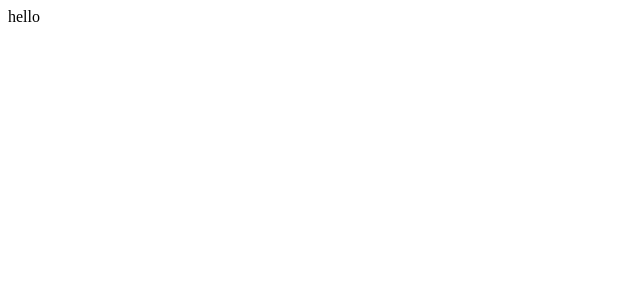
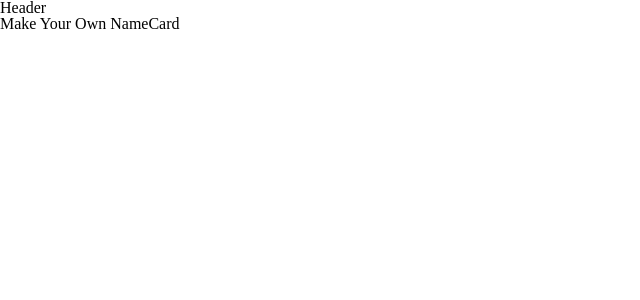
Before and after one commit to seoulcircle/portfolio, a React (Create React App) app: page /namecard in a window 1280 px wide. Shown: the top 300 px of the page, without its empty margins (0-640 px from the left). Built offline with nearby package versions, Linux system fonts and the light colour scheme.

Commit message:
기본 라우팅,theme  설정, 파일 구조 설계

```diff
--- a/package.json
+++ b/package.json
@@ -3,6 +3,8 @@
   "version": "0.1.0",
   "private": true,
   "dependencies": {
+    "@emotion/react": "^11.14.0",
+    "@emotion/styled": "^11.14.0",
     "@testing-library/dom": "^10.4.0",
     "@testing-library/jest-dom": "^6.6.3",
     "@testing-library/react": "^16.2.0",
@@ -11,9 +13,12 @@
     "@types/node": "^16.18.126",
     "@types/react": "^19.0.10",
     "@types/react-dom": "^19.0.4",
+    "ajv": "^8.17.1",
     "react": "^19.0.0",
     "react-dom": "^19.0.0",
+    "react-router-dom": "^7.3.0",
     "react-scripts": "5.0.1",
+    "styled-components": "^6.1.15",
     "typescript": "^4.9.5",
     "web-vitals": "^2.1.4"
   },
--- a/src/App.tsx
+++ b/src/App.tsx
@@ -1,7 +1,15 @@
-import React from "react";
+import AppRoutes from "./Routes";
+import { ThemeProvider, Global } from "@emotion/react";
+import { theme } from "./Styles/theme";
+import { globalStyles } from "./Styles/GlobalStyle";
 
 function App() {
-  return <div>hello</div>;
+  return (
+    <ThemeProvider theme={theme}>
+      <Global styles={globalStyles} />
+      <AppRoutes />
+    </ThemeProvider>
+  );
 }
 
 export default App;
--- /dev/null
+++ b/src/Components/Header.tsx
@@ -0,0 +1,5 @@
+function Header() {
+  return <div>Header</div>;
+}
+
+export default Header;
--- /dev/null
+++ b/src/Pages/Home.tsx
@@ -0,0 +1,5 @@
+function Home() {
+  return <div>Home</div>;
+}
+
+export default Home;
--- /dev/null
+++ b/src/Pages/Letter/Letter.tsx
@@ -0,0 +1,5 @@
+function Letter() {
+  return <div>AI will write you a letter</div>;
+}
+
+export default Letter;
--- /dev/null
+++ b/src/Pages/NameCard/Letter.tsx
@@ -0,0 +1,5 @@
+function NameCard() {
+  return <div>Make Your Own NameCard</div>;
+}
+
+export default NameCard;
--- /dev/null
+++ b/src/Routes/index.tsx
@@ -0,0 +1,20 @@
+import { BrowserRouter as Router, Routes, Route } from "react-router-dom";
+import Header from "../Components/Header";
+import Home from "../Pages/Home";
+import Letter from "../Pages/Letter/Letter";
+import NameCard from "../Pages/NameCard/Letter";
+
+function AppRoutes() {
+  return (
+    <Router>
+      <Header />
+      <Routes>
+        <Route path="/" element={<Home />} />
+        <Route path="/letter" element={<Letter />} />
+        <Route path="/namecard" element={<NameCard />} />
+      </Routes>
+    </Router>
+  );
+}
+
+export default AppRoutes;
--- /dev/null
+++ b/src/Styles/GlobalStyle.ts
@@ -0,0 +1,157 @@
+import { css } from "@emotion/react";
+
+// ✅ `@import` 제거 (Google Fonts는 `index.html`에서 링크하는 것이 좋음)
+export const globalStyles = css`
+  @import url("https://fonts.googleapis.com/css2?family=Source+Sans+Pro:wght@300;400&display=swap");
+
+  /* Reset styles */
+  html,
+  body,
+  div,
+  span,
+  applet,
+  object,
+  iframe,
+  h1,
+  h2,
+  h3,
+  h4,
+  h5,
+  h6,
+  p,
+  blockquote,
+  pre,
+  a,
+  abbr,
+  acronym,
+  address,
+  big,
+  cite,
+  code,
+  del,
+  dfn,
+  em,
+  img,
+  ins,
+  kbd,
+  q,
+  s,
+  samp,
+  small,
+  strike,
+  strong,
+  sub,
+  sup,
+  tt,
+  var,
+  b,
+  u,
+  i,
+  center,
+  dl,
+  dt,
+  dd,
+  menu,
+  ol,
+  ul,
+  li,
+  fieldset,
+  form,
+  label,
+  legend,
+  table,
+  caption,
+  tbody,
+  tfoot,
+  thead,
+  tr,
+  th,
+  td,
+  article,
+  aside,
+  canvas,
+  details,
+  embed,
+  figure,
+  figcaption,
+  footer,
+  header,
+  hgroup,
+  main,
+  menu,
+  nav,
+  output,
+  ruby,
+  section,
+  summary,
+  time,
+  mark,
+  audio,
+  video {
+    margin: 0;
+    padding: 0;
+    border: 0;
+    font-size: 100%;
+    font: inherit;
+    vertical-align: baseline;
+  }
+
+  /* HTML5 display-role reset for older browsers */
+  article,
+  aside,
+  details,
+  figcaption,
+  figure,
+  footer,
+  header,
+  hgroup,
+  main,
+  menu,
+  nav,
+  section {
+    display: block;
+  }
+
+  /* HTML5 hidden-attribute fix for newer browsers */
+  *[hidden] {
+    display: none;
+  }
+
+  body {
+    line-height: 1;
+  }
+
+  menu,
+  ol,
+  ul {
+    list-style: none;
+  }
+
+  blockquote,
+  q {
+    quotes: none;
+  }
+
+  blockquote:before,
+  blockquote:after,
+  q:before,
+  q:after {
+    content: "";
+    content: none;
+  }
+
+  table {
+    border-collapse: collapse;
+    border-spacing: 0;
+  }
+
+  * {
+    box-sizing: border-box;
+  }
+`;
+
+// function GlobalStyle() {
+//   return <Global styles={globalStyles} />;
+// }
+
+// export default GlobalStyle;
--- /dev/null
+++ b/src/Styles/theme.ts
@@ -0,0 +1,21 @@
+import "@emotion/react";
+
+export const theme = {
+  pointBlue: "#0064FF",
+  pointGrey: "#202632",
+  black: {
+    veryDark: "#141414",
+    darker: "#181818",
+    lighter: "#2F2F2F",
+  },
+  white: {
+    lighter: "#fff",
+    darker: "#e5e5e5",
+  },
+} as const;
+
+export type ThemeType = typeof theme;
+
+declare module "@emotion/react" {
+  export interface Theme extends ThemeType {}
+}
```
Also changed, not shown: 1 other file (tests, documents, lock files or other folders).
